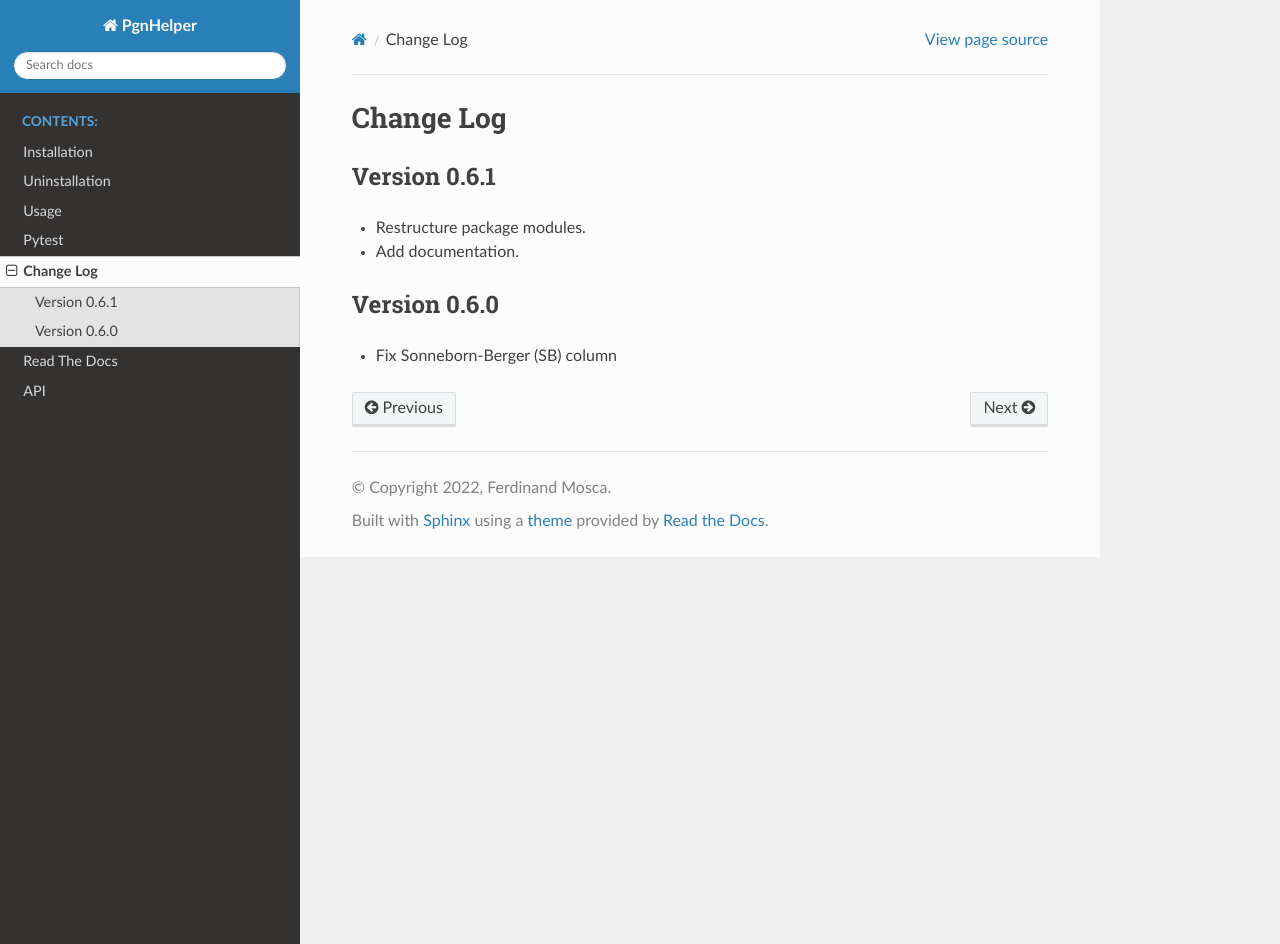
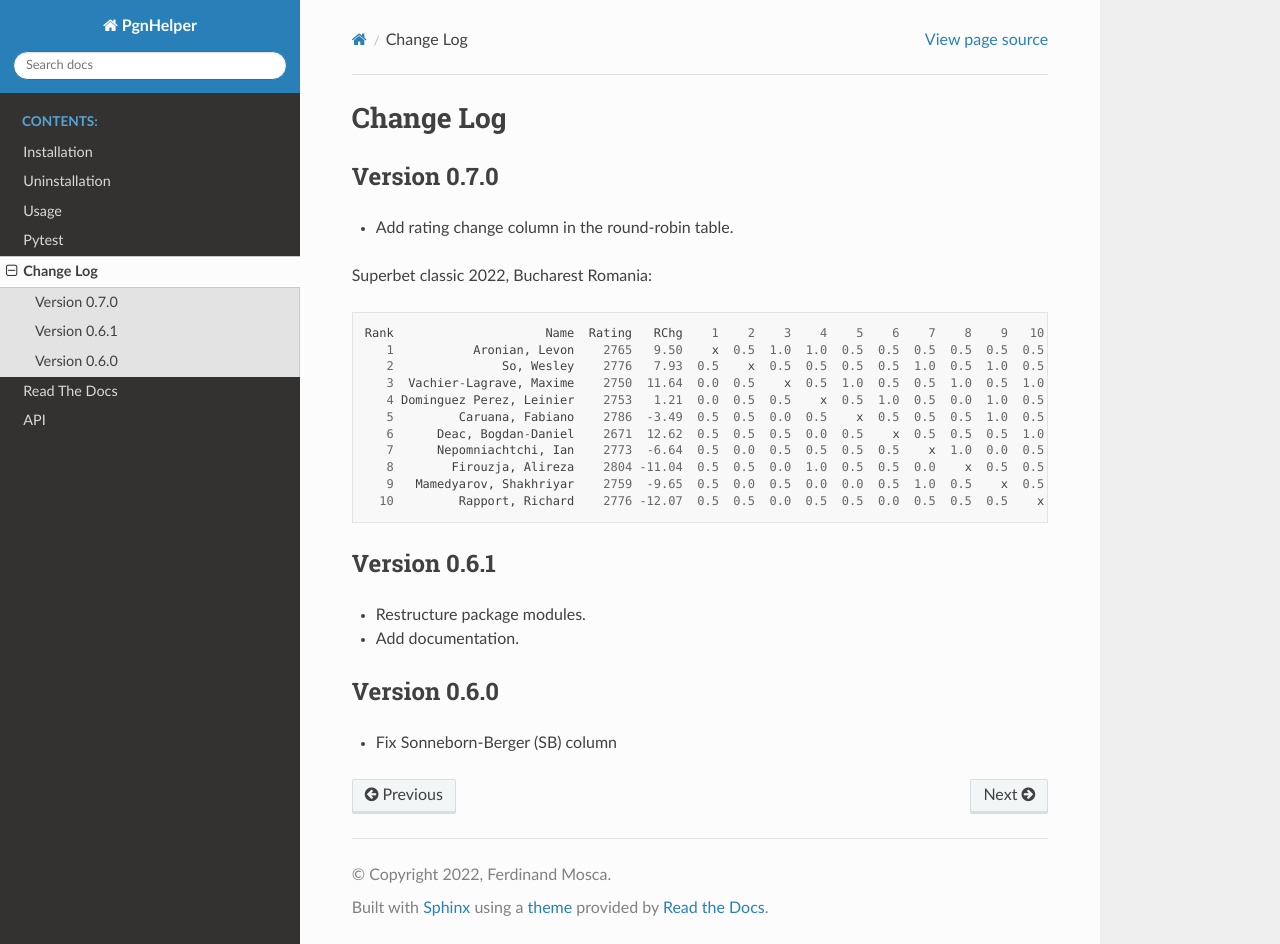
Before and after one commit to fsmosca/pgnhelper, a Sphinx documentation site: the page built from docs/changelog.rst, in a window 1280 px wide and 944 px high. Built offline with Sphinx 7.4.7 and the Read the Docs theme 2.0.0, drawn with Linux system fonts in a browser that asks for light colours.

Commit message:
Update changelog.rst

```diff
--- a/docs/changelog.rst
+++ b/docs/changelog.rst
@@ -1,5 +1,24 @@
 Change Log
 ==========
+
+Version 0.7.0
+"""""""""""""
+
+* Add rating change column in the round-robin table.
+
+Superbet classic 2022, Bucharest Romania::
+
+ Rank                     Name  Rating   RChg    1    2    3    4    5    6    7    8    9   10  Games  Score  Score%  DE  Wins    SB
+    1           Aronian, Levon    2765   9.50    x  0.5  1.0  1.0  0.5  0.5  0.5  0.5  0.5  0.5      9    5.5   61.11 1.5     2 24.75
+    2               So, Wesley    2776   7.93  0.5    x  0.5  0.5  0.5  0.5  1.0  0.5  1.0  0.5      9    5.5   61.11 1.0     2 23.50
+    3  Vachier-Lagrave, Maxime    2750  11.64  0.0  0.5    x  0.5  1.0  0.5  0.5  1.0  0.5  1.0      9    5.5   61.11 0.5     3 23.00
+    4 Dominguez Perez, Leinier    2753   1.21  0.0  0.5  0.5    x  0.5  1.0  0.5  0.0  1.0  0.5      9    4.5   50.00 1.5     2 19.50
+    5         Caruana, Fabiano    2786  -3.49  0.5  0.5  0.0  0.5    x  0.5  0.5  0.5  1.0  0.5      9    4.5   50.00 1.0     1 19.25
+    6      Deac, Bogdan-Daniel    2671  12.62  0.5  0.5  0.5  0.0  0.5    x  0.5  0.5  0.5  1.0      9    4.5   50.00 0.5     1 19.75
+    7      Nepomniachtchi, Ian    2773  -6.64  0.5  0.0  0.5  0.5  0.5  0.5    x  1.0  0.0  0.5      9    4.0   44.44 1.0     1 18.00
+    8        Firouzja, Alireza    2804 -11.04  0.5  0.5  0.0  1.0  0.5  0.5  0.0    x  0.5  0.5      9    4.0   44.44 0.0     1 18.00
+    9   Mamedyarov, Shakhriyar    2759  -9.65  0.5  0.0  0.5  0.0  0.0  0.5  1.0  0.5    x  0.5      9    3.5   38.89 0.5     1 15.50
+   10         Rapport, Richard    2776 -12.07  0.5  0.5  0.0  0.5  0.5  0.0  0.5  0.5  0.5    x      9    3.5   38.89 0.5     0 15.75
 
 Version 0.6.1
 """""""""""""
```
